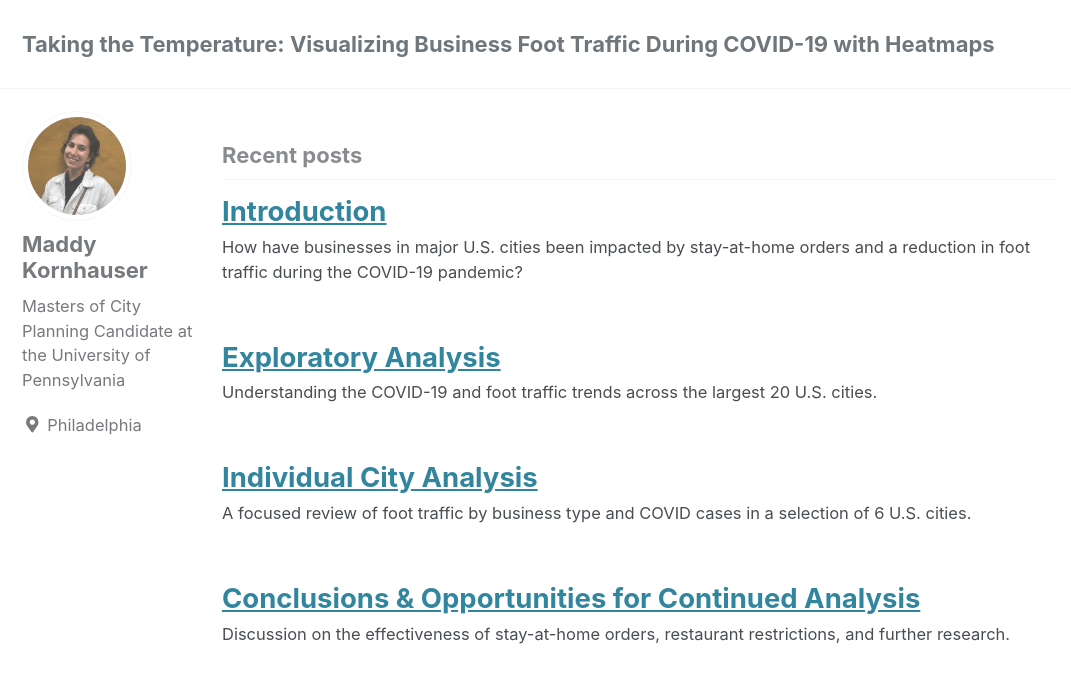
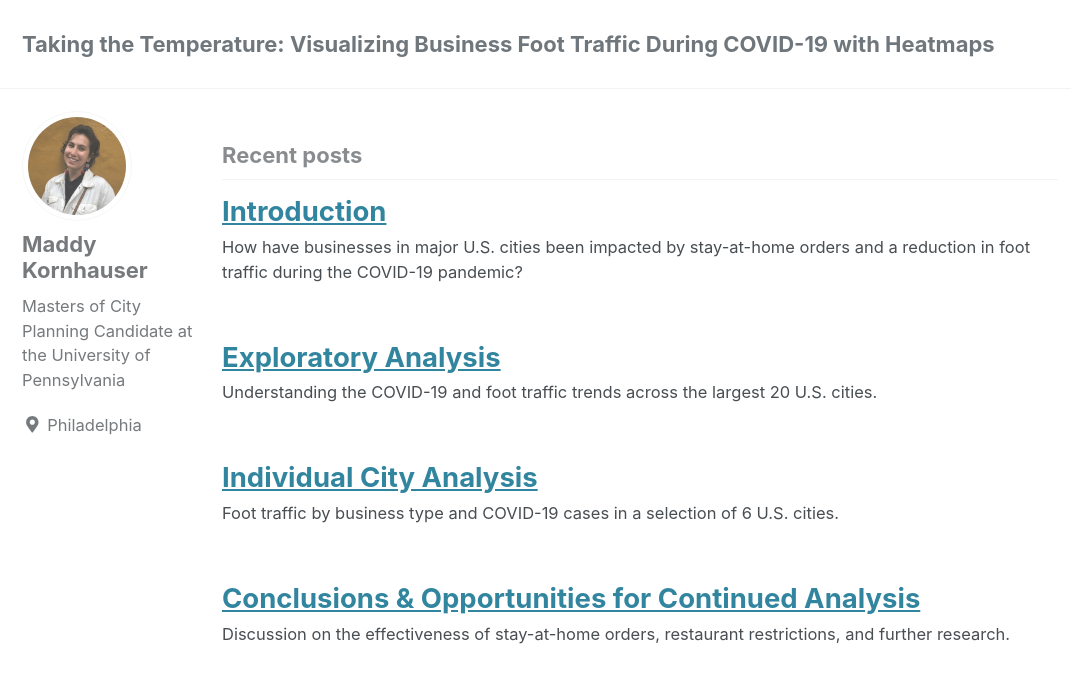
Before and after one commit to mlkornhauser/550_Final, a Jekyll site: the page built from index.html, in a window 1280 px wide and 900 px high. Shown: the top 683 px of the window, without its empty margins (0-1071 px from the left). Built offline with Jekyll 4.4.1, drawn with Linux system fonts in a browser that asks for light colours; cached includes are drawn as plain includes; nearby versions of some CDN libraries; a script that is not in the unit is left out; the list of posts is cut into pages by our own code.

Commit message:
Update 2020-12-21-Individual-Cities.md

```diff
--- a/_posts/2020-12-21-Individual-Cities.md
+++ b/_posts/2020-12-21-Individual-Cities.md
@@ -3,7 +3,7 @@ title: "Individual City Analysis"
 date: 2020-12-21
 published: true
 tags: [dataviz, altair, COVID-19, SafeGraph]
-excerpt: "A focused review of foot traffic by business type and COVID cases in a selection of 6 U.S. cities."
+excerpt: "Foot traffic by business type and COVID-19 cases in a selection of 6 U.S. cities."
 altair-loader:
   altair-chart-1: "charts/dash_Denver.json"
   altair-chart-2: "charts/dash_Houston.json"
```
